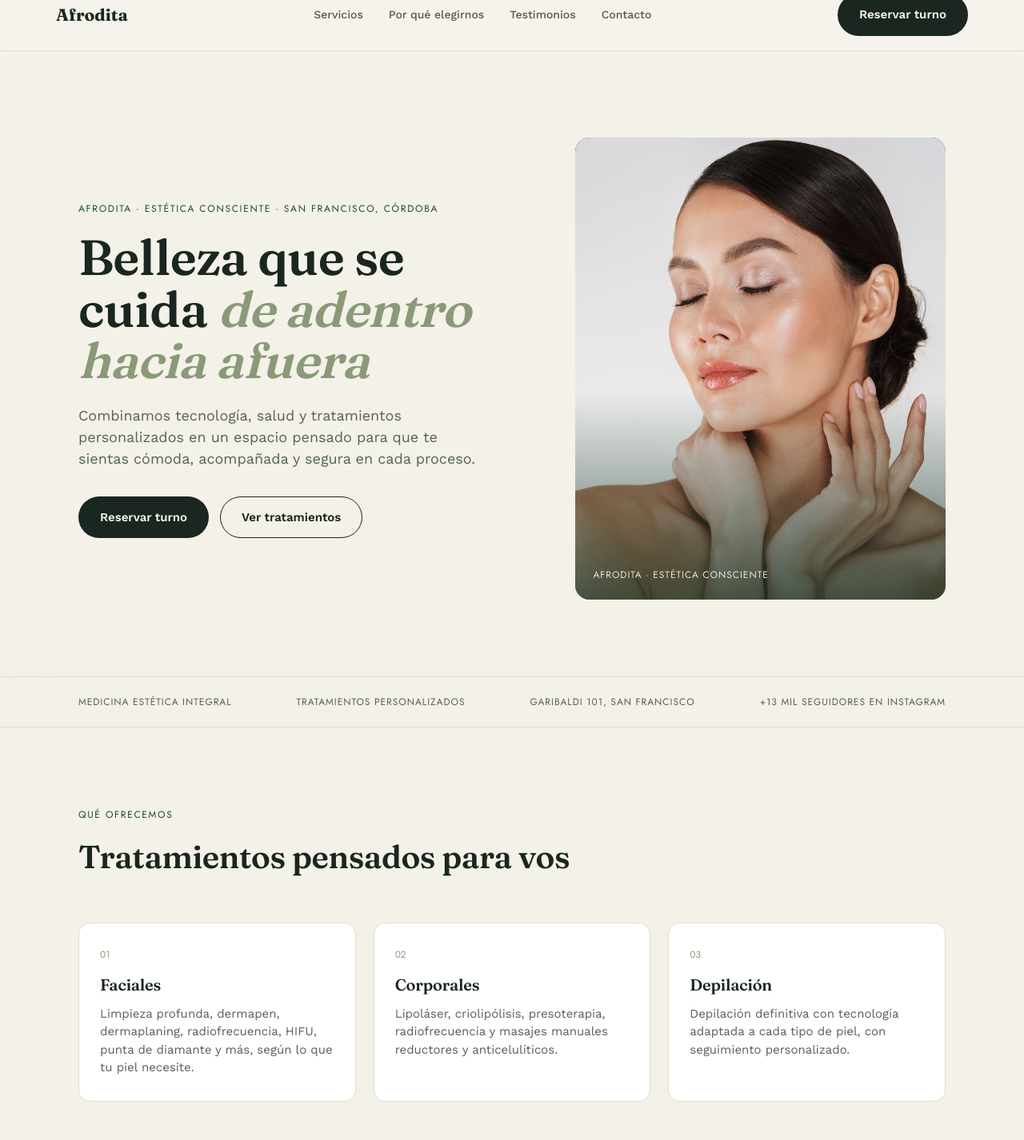
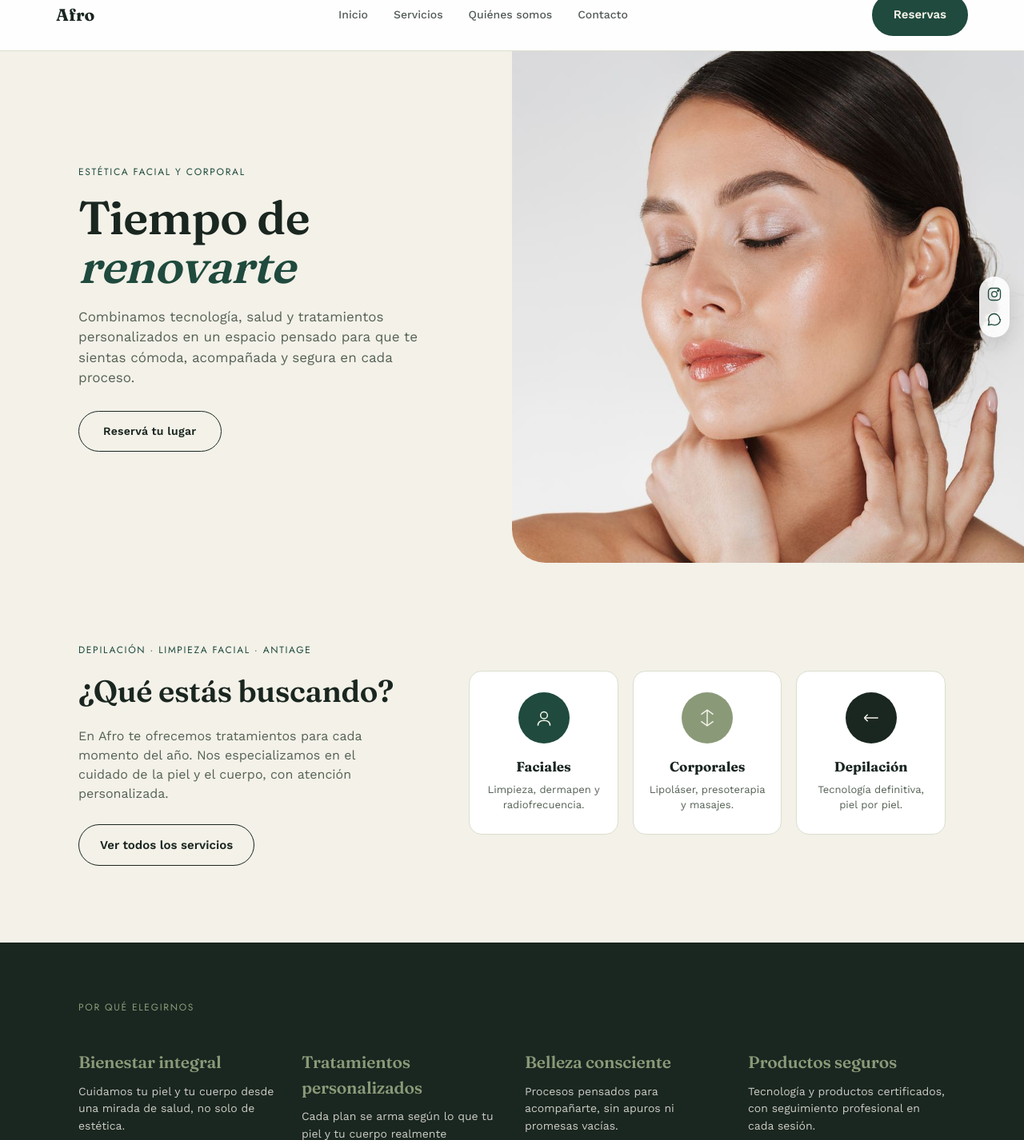
Before and after one commit to solbeltramo/msb-demo-afrodita, a plain HTML site: page index.html in a window 1280 px wide. Shown: the part 26-1452 px from the top of the page at 80% size. Drawn offline with nearby package versions, Linux system fonts and the light colour scheme.

Commit message:
Add files via upload

```diff
--- a/index.html
+++ b/index.html
@@ -3,7 +3,7 @@
 <head>
 <meta charset="UTF-8">
 <meta name="viewport" content="width=device-width, initial-scale=1.0">
-<title>Afrodita — Estética Consciente</title>
+<title>Afro — Estética Consciente</title>
 <link rel="preconnect" href="https://fonts.googleapis.com">
 <link rel="preconnect" href="https://fonts.gstatic.com" crossorigin>
 <link href="https://fonts.googleapis.com/css2?family=Fraunces:opsz,wght@9..144,400;9..144,600;9..144,700&family=Work+Sans:wght@400;500;600&family=Jost:wght@400;500;600&display=swap" rel="stylesheet">
@@ -15,7 +15,7 @@
      que tocar estas variables. Todo el resto del CSS las usa.
      ============================================================ */
   :root{
-    /* --- Paleta (tomada del verde de marca de Afrodita) --- */
+    /* --- Paleta (tomada del verde de marca de Afro) --- */
     --paper:     #F3F1E8;   /* fondo principal, verde muy pálido/hueso */
     --ink:       #1A2620;   /* texto principal, verde muy oscuro casi negro */
     --ink-soft:  #556155;   /* texto secundario */
@@ -406,6 +406,167 @@
     html{ scroll-behavior:auto; }
     .card, .btn{ transition:none; }
   }
+  /* ============================================================
+     HEADER v2 — nav blanco con botón pill de color de marca
+     ============================================================ */
+  #header-v2{
+    position: sticky;
+    top:0;
+    z-index: 50;
+    background: rgba(255,255,255,0.92);
+    backdrop-filter: blur(8px);
+    border-bottom: 1px solid var(--line);
+  }
+  .btn-pill{
+    background: var(--accent-2);
+    color: var(--paper);
+  }
+  .btn-pill:hover{ box-shadow: 0 8px 18px rgba(31,74,61,0.35); }
+
+  /* ============================================================
+     HERO SPLIT — texto a la izquierda, foto sangrando a la derecha
+     ============================================================ */
+  .hero-split{
+    position: relative;
+    min-height: 640px;
+    display:flex;
+    align-items:center;
+    background: linear-gradient(115deg, var(--paper) 46%, transparent 46%);
+    overflow:hidden;
+  }
+  .hero-split-grid{
+    position:relative;
+    z-index:2;
+    width:100%;
+  }
+  .hero-split-text{
+    max-width: 440px;
+    padding: 64px 0;
+  }
+  .hero-split-text h1{
+    font-size: clamp(38px, 5vw, 58px);
+    line-height: 1.05;
+    margin: 16px 0 20px;
+  }
+  .hero-split-text h1 em{
+    font-style: italic;
+    color: var(--accent-2);
+  }
+  .hero-split-text .lead{
+    font-size: 17px;
+    color: var(--ink-soft);
+    margin-bottom: 28px;
+  }
+  .btn-outline{
+    display:inline-flex;
+    padding: 14px 30px;
+    border-radius: 999px;
+    border: 1.5px solid var(--ink);
+    font-weight:600;
+    font-size:14px;
+    letter-spacing:0.02em;
+  }
+  .hero-split-photo{
+    position:absolute;
+    top:0;
+    right:0;
+    width: 50%;
+    height:100%;
+    overflow:hidden;
+    border-radius: 0 0 0 42px;
+  }
+  .hero-split-photo img{
+    width:100%;
+    height:100%;
+    object-fit:cover;
+    object-position: center 15%;
+  }
+  .social-rail{
+    position:absolute;
+    right: 18px;
+    top:50%;
+    transform: translateY(-50%);
+    display:flex;
+    flex-direction:column;
+    gap:12px;
+    background: rgba(255,255,255,0.88);
+    padding: 12px 9px;
+    border-radius: 22px;
+    box-shadow: 0 10px 24px rgba(0,0,0,0.12);
+  }
+  .social-rail a{
+    width:20px; height:20px;
+    color: var(--accent-2);
+  }
+  .social-rail svg{ width:100%; height:100%; }
+
+  /* ============================================================
+     ¿QUÉ ESTÁS BUSCANDO?
+     ============================================================ */
+  .buscando-grid{
+    display:grid;
+    grid-template-columns: 0.85fr 1.15fr;
+    gap: 48px;
+    align-items:center;
+  }
+  .buscando-text h2{
+    font-size: clamp(28px, 3.4vw, 38px);
+    margin: 12px 0 16px;
+  }
+  .buscando-text p{
+    color: var(--ink-soft);
+    margin-bottom: 26px;
+    max-width: 40ch;
+  }
+  .buscando-cards{
+    display:grid;
+    grid-template-columns: repeat(3,1fr);
+    gap: 18px;
+  }
+  .mini-card{
+    background: var(--card-bg);
+    border: 1px solid var(--line);
+    border-radius: 16px;
+    padding: 26px 18px;
+    text-align:center;
+    transition: transform .18s ease, box-shadow .18s ease;
+  }
+  .mini-card:hover{ transform: translateY(-4px); box-shadow: 0 14px 26px rgba(28,27,23,0.08); }
+  .mini-card-photo{
+    width: 64px;
+    height: 64px;
+    border-radius: 50%;
+    margin: 0 auto 16px;
+    display:flex;
+    align-items:center;
+    justify-content:center;
+    color: var(--paper);
+  }
+  .mini-card-photo svg{ width:26px; height:26px; }
+  .mc-1{ background: var(--accent-2); }
+  .mc-2{ background: var(--accent); }
+  .mc-3{ background: var(--ink); }
+  .mini-card h4{
+    font-family: var(--font-display);
+    font-size: 17px;
+    margin-bottom: 6px;
+  }
+  .mini-card p{
+    font-size: 13px;
+    color: var(--ink-soft);
+  }
+
+  @media (max-width: 860px){
+    .hero-split{ min-height: auto; background: var(--paper); flex-direction: column; align-items: stretch; }
+    .hero-split-photo{ position:relative; width:100%; height:320px; border-radius:0; order:-1; }
+    .hero-split-text{ padding: 40px 0; max-width:none; }
+    .buscando-grid{ grid-template-columns: 1fr; }
+    .buscando-cards{ grid-template-columns: 1fr 1fr 1fr; gap:10px; }
+    .mini-card{ padding: 16px 10px; }
+    .mini-card-photo{ width:48px; height:48px; margin-bottom:10px; }
+    .mini-card h4{ font-size:14px; }
+    .mini-card p{ display:none; }
+  }
 
 </style>
 </head>
@@ -415,17 +576,17 @@
      HEADER
      EDITAR: nombre del negocio, links del menú
      ============================================================ -->
-<header>
+<header id="header-v2">
   <div class="wrap nav">
-    <div class="logo">Afrodita</div>
+    <div class="logo">Afro</div>
     <nav class="nav-links">
+      <a href="#inicio">Inicio</a>
       <a href="#servicios">Servicios</a>
-      <a href="#nosotros">Por qué elegirnos</a>
-      <a href="#testimonios">Testimonios</a>
+      <a href="#nosotros">Quiénes somos</a>
       <a href="#contacto">Contacto</a>
     </nav>
     <div class="nav-cta">
-      <a class="btn btn-primary" href="https://wa.me/5493564690017" target="_blank">Reservar turno</a>
+      <a class="btn btn-pill" href="https://wa.me/5493564690017" target="_blank">Reservas</a>
     </div>
     <button class="burger" aria-label="Abrir menú" onclick="document.querySelector('.nav-links').classList.toggle('open')">
       <span></span><span></span><span></span>
@@ -434,62 +595,65 @@
 </header>
 
 <!-- ============================================================
-     HERO
-     EDITAR: título, bajada, foto de fondo (ver .hero-visual en CSS)
+     HERO — estilo "foto que sangra a la derecha"
+     EDITAR: título, bajada, foto (hero-foto.jpg)
      ============================================================ -->
-<section class="hero">
-  <div class="wrap hero-grid">
-    <div>
-      <span class="eyebrow">Afrodita · Estética Consciente · San Francisco, Córdoba</span>
-      <h1>Belleza que se cuida <em>de adentro hacia afuera</em></h1>
+<section class="hero-split" id="inicio">
+  <div class="wrap hero-split-grid">
+    <div class="hero-split-text">
+      <span class="eyebrow">Estética facial y corporal</span>
+      <h1>Tiempo de<br><em>renovarte</em></h1>
       <p class="lead">Combinamos tecnología, salud y tratamientos personalizados en un espacio pensado para que te sientas cómoda, acompañada y segura en cada proceso.</p>
-      <div class="hero-actions">
-        <a class="btn btn-primary" href="#contacto">Reservar turno</a>
-        <a class="btn btn-ghost" href="#servicios">Ver tratamientos</a>
-      </div>
-    </div>
-    <div class="hero-visual">
-      <img src="hero-foto.jpg" alt="Piel cuidada, tratamiento de estética facial" class="hero-photo">
-      <span class="tag">Afrodita · Estética Consciente</span>
+      <a class="btn btn-outline" href="#contacto">Reservá tu lugar</a>
     </div>
   </div>
-  <div class="signature-cut"></div>
+
+  <div class="hero-split-photo">
+    <img src="hero-foto.jpg" alt="Piel cuidada, tratamiento de estética facial en Afro">
+    <div class="social-rail">
+      <a href="https://instagram.com/bellezaafrodita" target="_blank" aria-label="Instagram">
+        <svg viewBox="0 0 24 24" fill="none" stroke="currentColor" stroke-width="1.6"><rect x="3" y="3" width="18" height="18" rx="5"/><circle cx="12" cy="12" r="4"/><circle cx="17.5" cy="6.5" r="1"/></svg>
+      </a>
+      <a href="https://wa.me/5493564690017" target="_blank" aria-label="WhatsApp">
+        <svg viewBox="0 0 24 24" fill="none" stroke="currentColor" stroke-width="1.6"><path d="M21 11.5a8.4 8.4 0 0 1-8.9 8.4 8.5 8.5 0 0 1-4-1L3 20l1.1-5a8.4 8.4 0 0 1-1-4A8.4 8.4 0 0 1 11.6 3a8.5 8.5 0 0 1 8.4 8.5Z"/></svg>
+      </a>
+    </div>
+  </div>
 </section>
 
-<div class="strip">
-  <div class="wrap">
-    <span>Medicina estética integral</span>
-    <span>Tratamientos personalizados</span>
-    <span>Garibaldi 101, San Francisco</span>
-    <span>+13 mil seguidores en Instagram</span>
-  </div>
-</div>
-
 <!-- ============================================================
-     SERVICIOS
-     EDITAR: título, y cada card (num / título / descripción)
+     ¿QUÉ ESTÁS BUSCANDO? — reemplaza a la vieja grilla de servicios
+     EDITAR: título, texto y las 3 categorías
      ============================================================ -->
-<section class="section" id="servicios">
-  <div class="wrap">
-    <div class="section-head">
-      <span class="eyebrow">Qué ofrecemos</span>
-      <h2>Tratamientos pensados para vos</h2>
+<section class="section buscando" id="servicios">
+  <div class="wrap buscando-grid">
+    <div class="buscando-text">
+      <span class="eyebrow">Depilación · Limpieza facial · Antiage</span>
+      <h2>¿Qué estás buscando?</h2>
+      <p>En Afro te ofrecemos tratamientos para cada momento del año. Nos especializamos en el cuidado de la piel y el cuerpo, con atención personalizada.</p>
+      <a class="btn btn-ghost" href="#contacto">Ver todos los servicios</a>
     </div>
-    <div class="services-grid">
-      <div class="card">
-        <span class="num">01</span>
-        <h3>Faciales</h3>
-        <p>Limpieza profunda, dermapen, dermaplaning, radiofrecuencia, HIFU, punta de diamante y más, según lo que tu piel necesite.</p>
+    <div class="buscando-cards">
+      <div class="mini-card">
+        <div class="mini-card-photo mc-1">
+          <svg viewBox="0 0 24 24" fill="none" stroke="currentColor" stroke-width="1.4"><circle cx="12" cy="9" r="4"/><path d="M5 21c0-4 3-6 7-6s7 2 7 6"/></svg>
+        </div>
+        <h4>Faciales</h4>
+        <p>Limpieza, dermapen y radiofrecuencia.</p>
       </div>
-      <div class="card">
-        <span class="num">02</span>
-        <h3>Corporales</h3>
-        <p>Lipoláser, criolipólisis, presoterapia, radiofrecuencia y masajes manuales reductores y anticelulíticos.</p>
+      <div class="mini-card">
+        <div class="mini-card-photo mc-2">
+          <svg viewBox="0 0 24 24" fill="none" stroke="currentColor" stroke-width="1.4"><path d="M12 3v18M5 8l7-5 7 5M5 16l7 5 7-5"/></svg>
+        </div>
+        <h4>Corporales</h4>
+        <p>Lipoláser, presoterapia y masajes.</p>
       </div>
-      <div class="card">
-        <span class="num">03</span>
-        <h3>Depilación</h3>
-        <p>Depilación definitiva con tecnología adaptada a cada tipo de piel, con seguimiento personalizado.</p>
+      <div class="mini-card">
+        <div class="mini-card-photo mc-3">
+          <svg viewBox="0 0 24 24" fill="none" stroke="currentColor" stroke-width="1.4"><path d="M4 12h16M4 12l4-4M4 12l4 4"/></svg>
+        </div>
+        <h4>Depilación</h4>
+        <p>Tecnología definitiva, piel por piel.</p>
       </div>
     </div>
   </div>
@@ -535,7 +699,7 @@
     </div>
     <div class="testi-grid">
       <div class="testi">
-        <p>"EDITAR: acá va una reseña real de una clienta de Afrodita (con su permiso)."</p>
+        <p>"EDITAR: acá va una reseña real de una clienta de Afro (con su permiso)."</p>
         <div class="who">
           <div class="avatar"></div>
           <div>
@@ -580,9 +744,9 @@
 <footer>
   <div class="wrap">
     <div class="footer-grid">
-      <div class="logo">Afrodita</div>
+      <div class="logo">Afro</div>
       <div class="footer-links">
-        <a href="https://instagram.com/bellezaAfroditadita" target="_blank">Instagram</a>
+        <a href="https://instagram.com/bellezaafrodita" target="_blank">Instagram</a>
         <a href="https://wa.me/5493564690017" target="_blank">WhatsApp</a>
       </div>
     </div>
```
